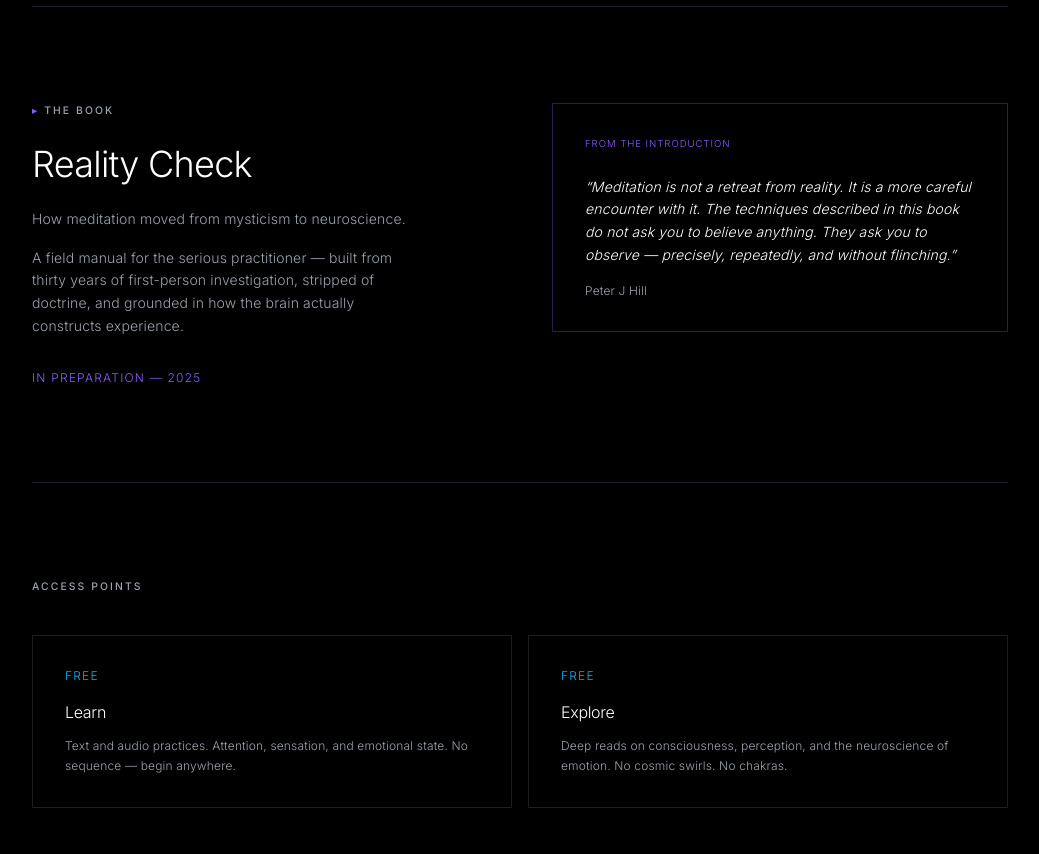
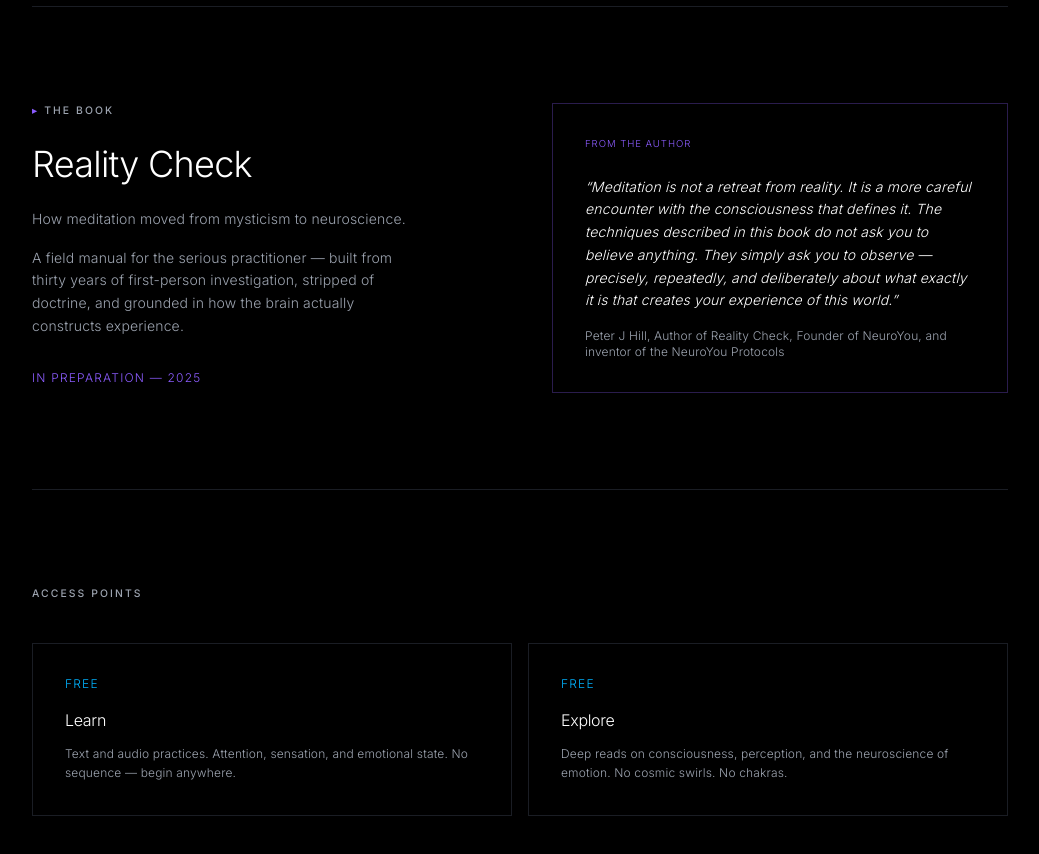
Before and after one commit to peter-j-hill/neuroyou, a Next.js app: page / in a window 1280 px wide. Shown: the part 1840-2694 px from the top of the page, without its empty margins (120-1159 px from the left). Built offline with nearby package versions, Linux system fonts and the light colour scheme; no server answers.

Commit message:
Update Book section author quote and attribution on homepage

```diff
--- a/app/page.tsx
+++ b/app/page.tsx
@@ -150,14 +150,15 @@
         </div>
         <div className="border border-[var(--border)] p-8" style={{ borderColor: 'rgba(140,92,255,0.3)' }}>
           <p className="text-[0.6rem] tracking-widest uppercase font-light mb-6" style={{ color: 'var(--violet)' }}>
-            From the introduction
+            From the author
           </p>
           <p className="text-sm font-light text-[var(--white)] leading-relaxed mb-4" style={{ fontStyle: 'italic' }}>
-            &ldquo;Meditation is not a retreat from reality. It is a more careful encounter with it.
-            The techniques described in this book do not ask you to believe anything.
-            They ask you to observe — precisely, repeatedly, and without flinching.&rdquo;
+            &ldquo;Meditation is not a retreat from reality. It is a more careful encounter with the
+            consciousness that defines it. The techniques described in this book do not ask you to
+            believe anything. They simply ask you to observe — precisely, repeatedly, and deliberately
+            about what exactly it is that creates your experience of this world.&rdquo;
           </p>
-          <p className="text-xs text-[var(--muted)] font-light">Peter J Hill</p>
+          <p className="text-xs text-[var(--muted)] font-light">Peter J Hill, Author of Reality Check, Founder of NeuroYou, and inventor of the NeuroYou Protocols</p>
         </div>
       </section>
 
```
